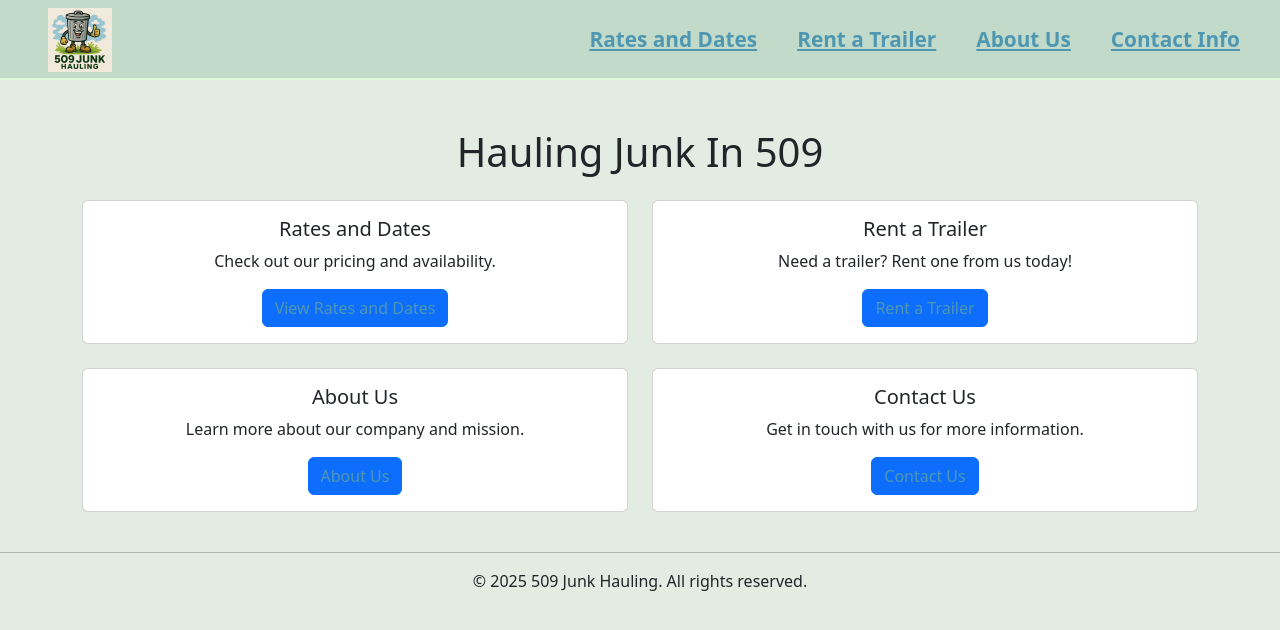
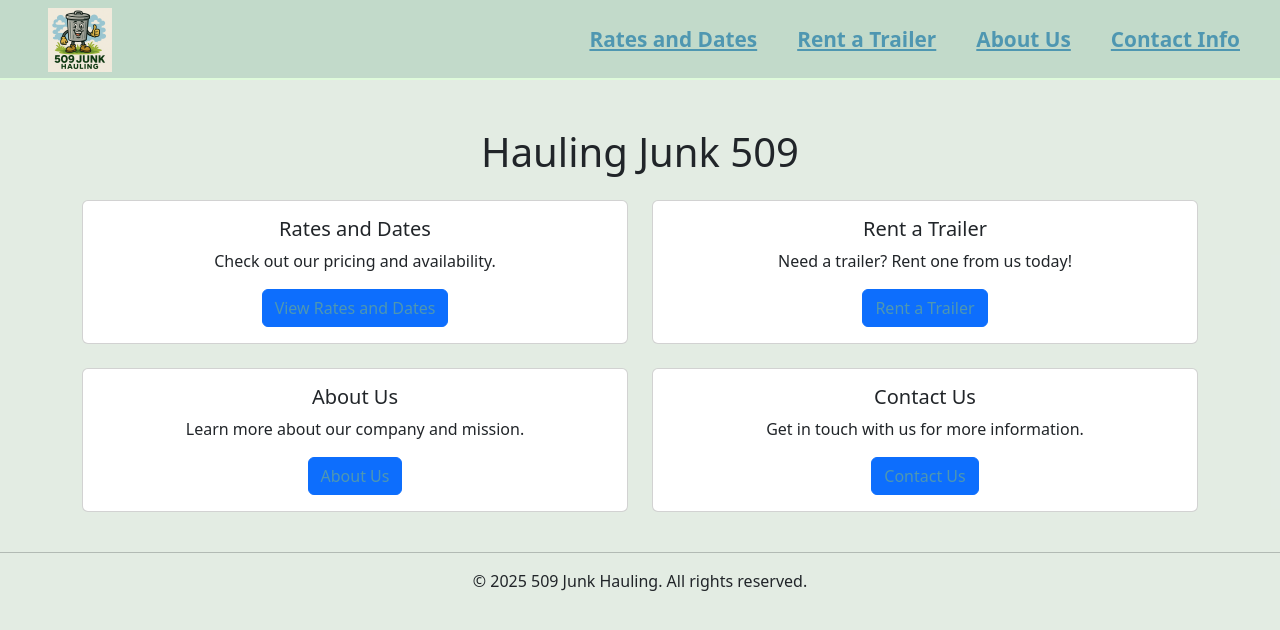
Before and after one commit to Ben-Davidson-5309/Nates-Web-Page, a React (Create React App) app in the folder 509-junk-hauling/: page / in a window 1280 px wide. Shown: the top 630 px of the page. Built offline with nearby package versions, Linux system fonts and the light colour scheme.

Commit message:
woring with docker still learning with it I like it

```diff
--- a/509-junk-hauling/src/pages/home/HomePage.jsx
+++ b/509-junk-hauling/src/pages/home/HomePage.jsx
@@ -5,7 +5,7 @@
   return (
     <div className="container mt-5">
       <div>
-        <h1 className="text-center mb-4">Hauling Junk In 509</h1>
+        <h1 className="text-center mb-4">Hauling Junk  509</h1>
       </div>
       <div className="row">
         {/* Rates and Dates Section */}
```
